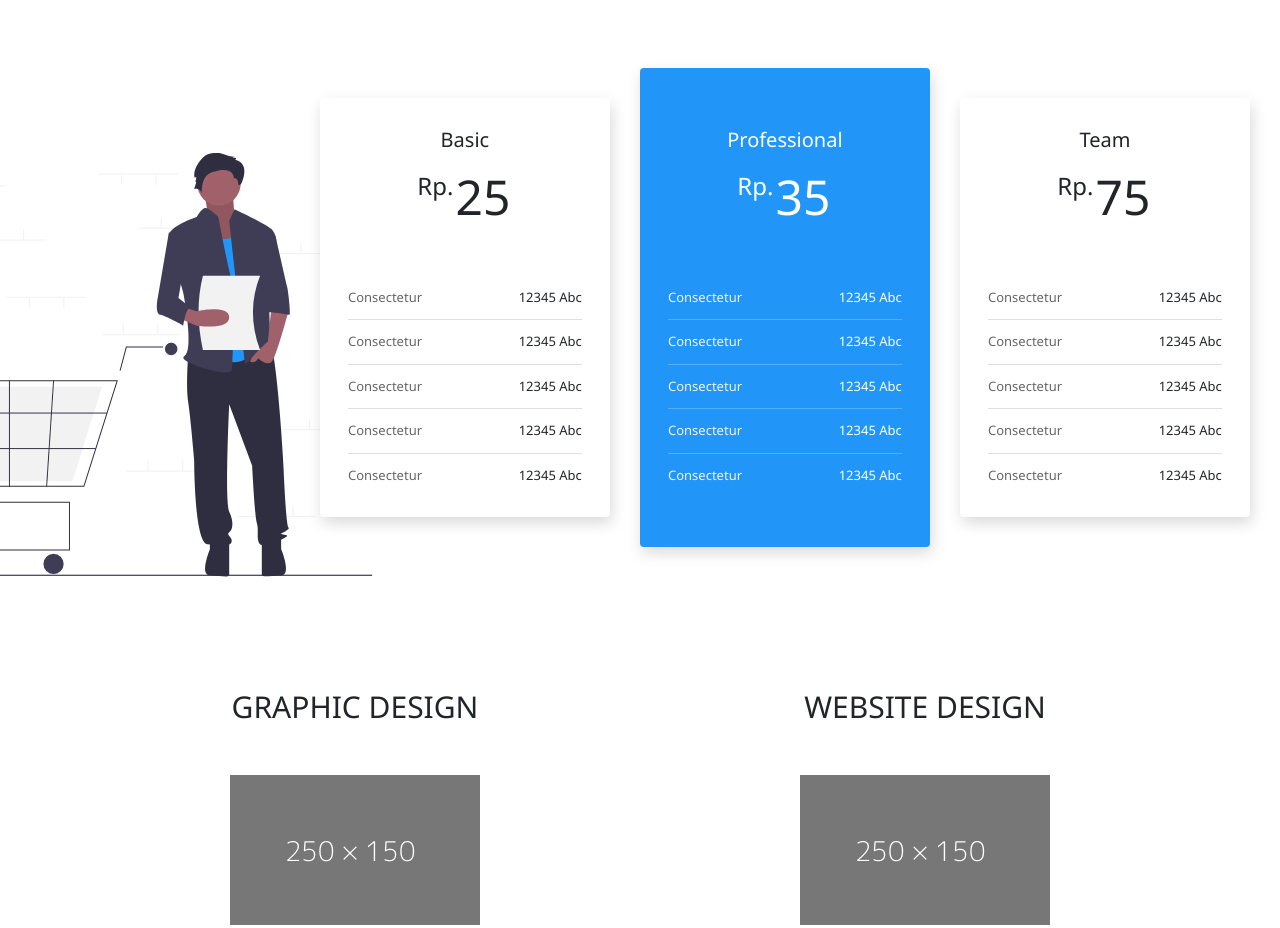
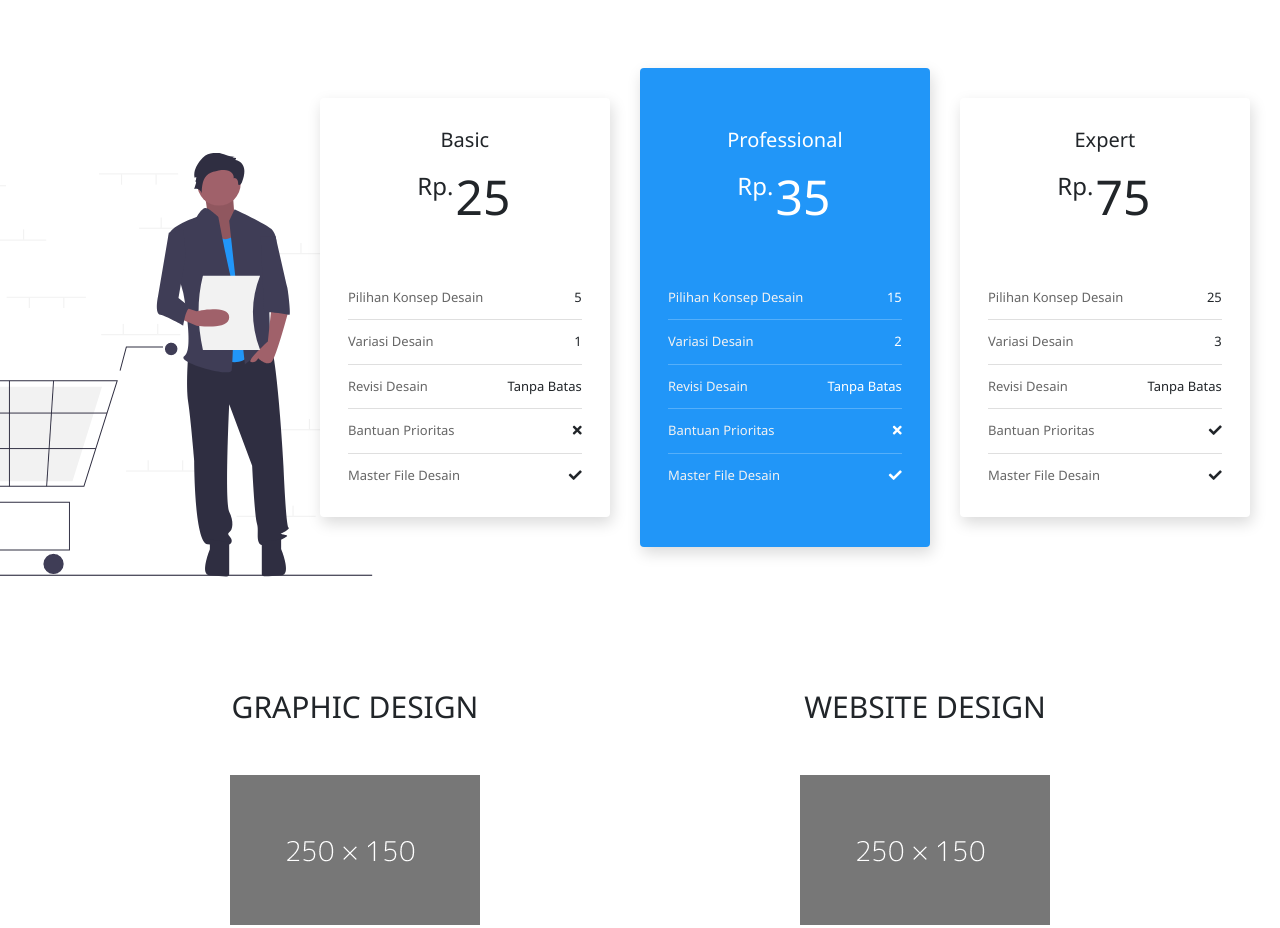
Before and after one commit to brightjar/brightjar.github.io, a plain HTML site: page index.html in a window 1280 px wide. Shown: the part 1660-2588 px from the top of the page. Drawn offline with nearby package versions, Linux system fonts and the light colour scheme.

Commit message:
Edit services context

```diff
--- a/index.html
+++ b/index.html
@@ -90,24 +90,25 @@
             <div class="card-body">
               <ul class="list-group list-group-flush">
                 <li class="list-group-item">
-                  <span class="name">Consectetur</span>
-                  <span class="status">12345 Abc</span>
+                  <span class="name">Pilihan Konsep Desain</span>
+                  <span class="status">5</span>
                 </li>
                 <li class="list-group-item">
-                  <span class="name">Consectetur</span>
-                  <span class="status">12345 Abc</span>
+                  <span class="name">Variasi Desain</span>
+                  <span class="status">1</span>
                 </li>
                 <li class="list-group-item">
-                  <span class="name">Consectetur</span>
-                  <span class="status">12345 Abc</span>
+                  <span class="name">Revisi Desain</span>
+                  <span class="status" data-toggle="tooltip" data-replacement="top" title="Selama 3 hari">Tanpa
+                    Batas</span>
                 </li>
                 <li class="list-group-item">
-                  <span class="name">Consectetur</span>
-                  <span class="status">12345 Abc</span>
+                  <span class="name">Bantuan Prioritas</span>
+                  <span class="status"><i class="fas fa-times"></i></span>
                 </li>
                 <li class="list-group-item">
-                  <span class="name">Consectetur</span>
-                  <span class="status">12345 Abc</span>
+                  <span class="name">Master File Desain</span>
+                  <span class="status"><i class="fas fa-check"></i></span>
                 </li>
               </ul>
             </div>
@@ -122,24 +123,25 @@
             <div class="card-body">
               <ul class="list-group list-group-flush">
                 <li class="list-group-item">
-                  <span class="name">Consectetur</span>
-                  <span class="status">12345 Abc</span>
+                  <span class="name">Pilihan Konsep Desain</span>
+                  <span class="status">15</span>
                 </li>
                 <li class="list-group-item">
-                  <span class="name">Consectetur</span>
-                  <span class="status">12345 Abc</span>
+                  <span class="name">Variasi Desain</span>
+                  <span class="status">2</span>
                 </li>
                 <li class="list-group-item">
-                  <span class="name">Consectetur</span>
-                  <span class="status">12345 Abc</span>
+                  <span class="name">Revisi Desain</span>
+                  <span class="status" data-toggle="tooltip" data-replacement="top" title="Selama 5 hari">Tanpa
+                    Batas</span>
                 </li>
                 <li class="list-group-item">
-                  <span class="name">Consectetur</span>
-                  <span class="status">12345 Abc</span>
+                  <span class="name">Bantuan Prioritas</span>
+                  <span class="status"><i class="fas fa-times"></i></span>
                 </li>
                 <li class="list-group-item">
-                  <span class="name">Consectetur</span>
-                  <span class="status">12345 Abc</span>
+                  <span class="name">Master File Desain</span>
+                  <span class="status"><i class="fas fa-check"></i></span>
                 </li>
               </ul>
             </div>
@@ -148,31 +150,32 @@
         <div class="col-lg-3 col-md-4 pl-lg-0">
           <div class="card">
             <div class="card-header">
-              <h4 class="card-title">Team</h4>
+              <h4 class="card-title">Expert</h4>
               <h1 class="card-price"><span>Rp.</span>75</h1>
             </div>
             <div class="card-body">
               <ul class="list-group list-group-flush">
                 <li class="list-group-item">
-                  <span class="name">Consectetur</span>
-                  <span class="status">12345 Abc</span>
+                  <span class="name">Pilihan Konsep Desain</span>
+                  <span class="status">25</span>
                 </li>
                 <li class="list-group-item">
-                  <span class="name">Consectetur</span>
-                  <span class="status">12345 Abc</span>
+                  <span class="name">Variasi Desain</span>
+                  <span class="status">3</span>
                 </li>
                 <li class="list-group-item">
-                  <span class="name">Consectetur</span>
-                  <span class="status">12345 Abc</span>
+                  <span class="name">Revisi Desain</span>
+                  <span class="status" data-toggle="tooltip" data-replacement="top" title="Selama 7 hari">Tanpa
+                    Batas</span>
                 </li>
                 <li class="list-group-item">
-                  <span class="name">Consectetur</span>
-                  <span class="status">12345 Abc</span>
+                  <span class="name">Bantuan Prioritas</span>
+                  <span class="status"><i class="fas fa-check"></i></span>
                 </li>
-                <span class="list-group-item">
-                  <span class="name">Consectetur</span>
-                  <span class="status">12345 Abc</span>
-                </span>
+                <li class="list-group-item">
+                  <span class="name">Master File Desain</span>
+                  <span class="status"><i class="fas fa-check"></i></span>
+                </li>
               </ul>
             </div>
           </div>
--- a/js/brightjar.js
+++ b/js/brightjar.js
@@ -41,3 +41,8 @@ $(window).scroll(function () {
     });
   }
 });
+
+// Tooltips
+$(function () {
+  $('[data-toggle="tooltip"]').tooltip()
+});
```
Also changed, not shown: css/brightjar.css (+0 -25 lines).
